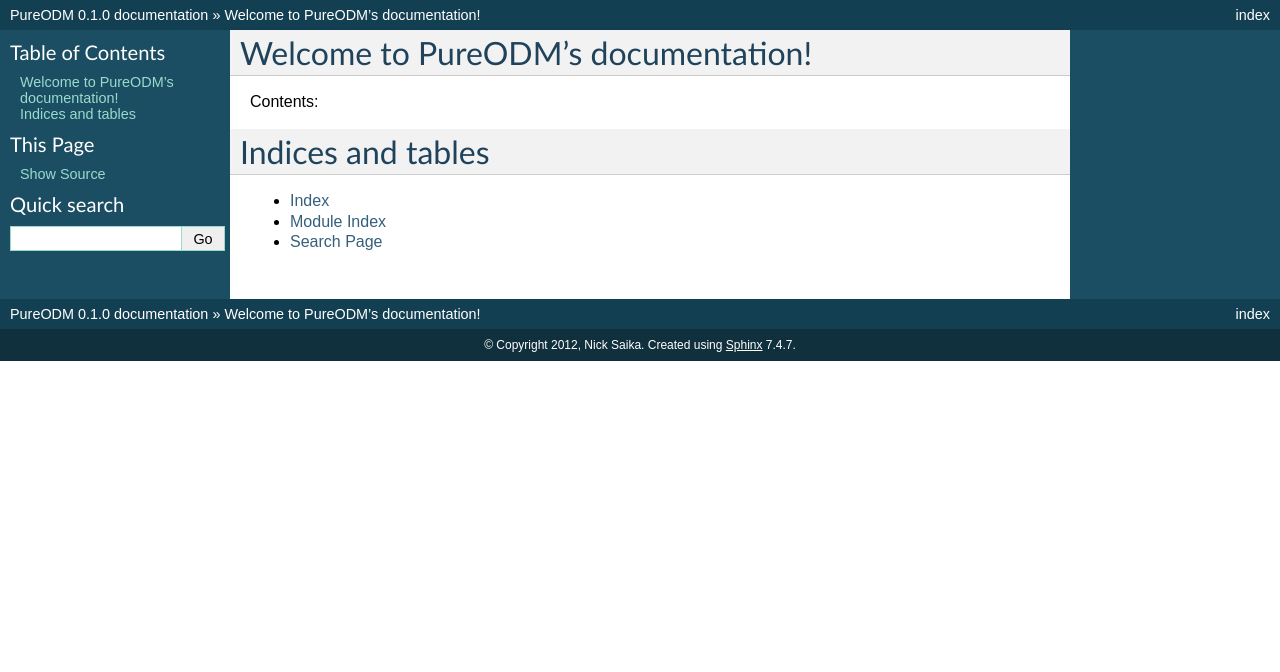
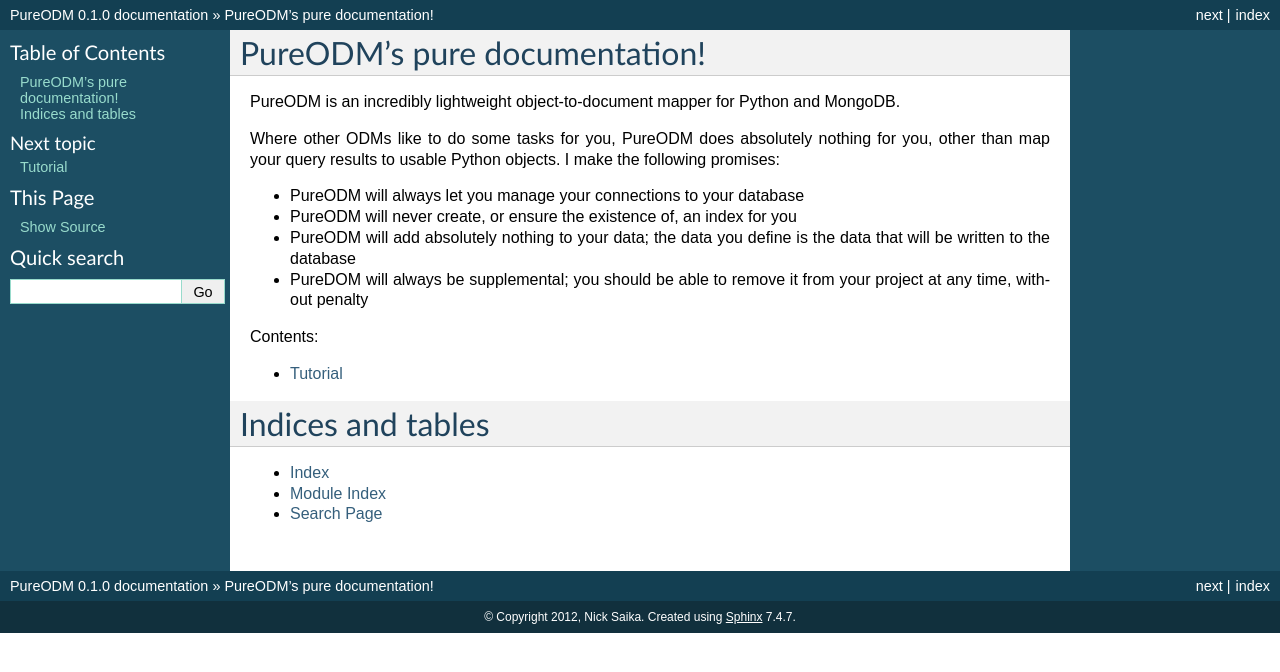
Before and after one commit to nesv/pureodm, a Sphinx documentation site: the page built from docs/index.rst, in a window 1280 px wide. Shown: the top 672 px of the page. Built offline with Sphinx 7.4.7, drawn with Linux system fonts in a browser that asks for light colours.

Commit message:
Added some content to the documentation.
It's far from complete, though.

```diff
--- a/docs/index.rst
+++ b/docs/index.rst
@@ -3,15 +3,29 @@
    You can adapt this file completely to your liking, but it should at least
    contain the root `toctree` directive.
 
-Welcome to PureODM's documentation!
-===================================
+PureODM's pure documentation!
+=============================
+
+PureODM is an incredibly lightweight object-to-document mapper for Python
+and MongoDB.
+
+Where other ODMs like to do some tasks for you, PureODM does absolutely nothing
+for you, other than map your query results to usable Python objects. I make
+the following promises:
+
+*   PureODM will always let you manage your connections to your database
+*   PureODM will never create, or ensure the existence of, an index for you
+*   PureODM will add absolutely nothing to your data; the data you define
+    is the data that will be written to the database
+*   PureDOM will always be supplemental; you should be able to remove it from
+    your project at any time, without penalty
 
 Contents:
 
 .. toctree::
    :maxdepth: 2
 
-
+   tutorial
 
 Indices and tables
 ==================
```
Also changed, not shown: docs/tutorial.rst (added, +36 -0 lines), 8 other files.
